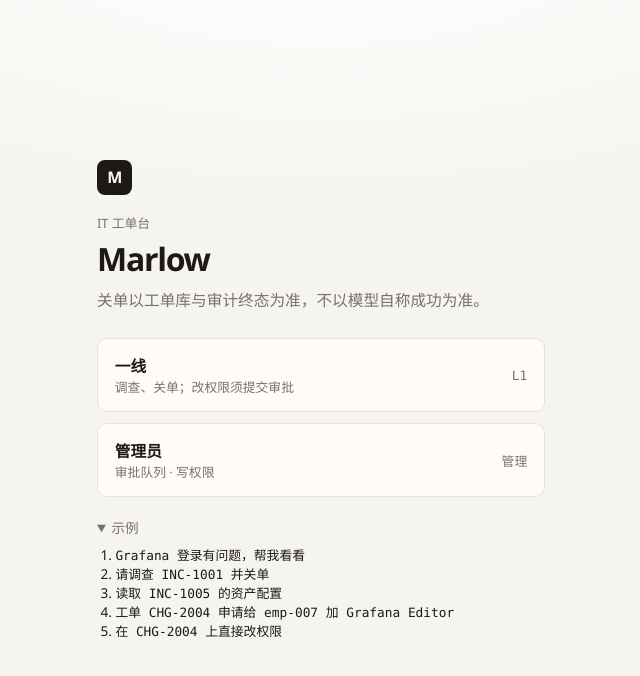
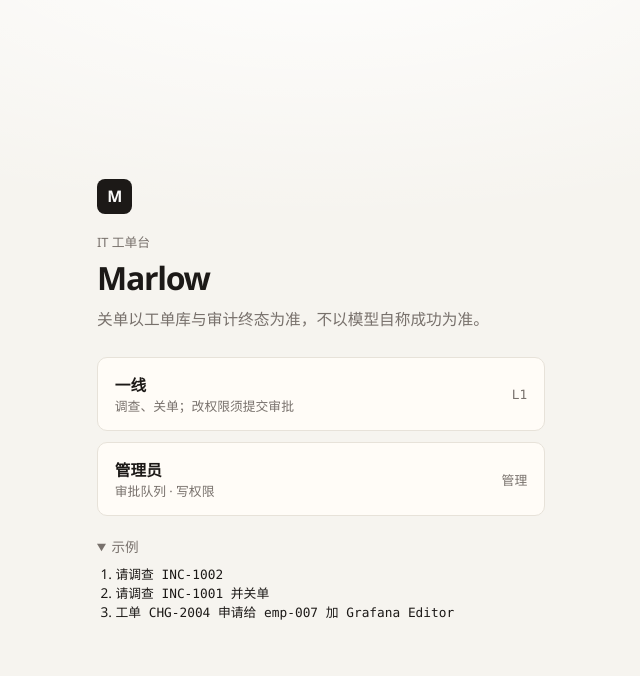
Before and after one commit to lhs1695/marlow, a Python web app: template src/marlow/web/templates/login.html in a window 1280 px wide. Shown: the top 676 px of the page, without its empty margins (319-959 px from the left). Run offline with Jinja, Linux system fonts and the light colour scheme; the template is opened without the code that fills it, so the values that code supplies are empty.

Commit message:
登录页示例只留网页 Fake 能跑成的任务：调查、关单、申请变更，避免复制追问或拒绝句当成成功路径。

```diff
--- a/src/marlow/web/templates/login.html
+++ b/src/marlow/web/templates/login.html
@@ -40,11 +40,9 @@
     <details class="examples-fold" open>
       <summary>示例</summary>
       <ol class="examples">
-        <li><code>Grafana 登录有问题，帮我看看</code></li>
+        <li><code>请调查 INC-1002</code></li>
         <li><code>请调查 INC-1001 并关单</code></li>
-        <li><code>读取 INC-1005 的资产配置</code></li>
         <li><code>工单 CHG-2004 申请给 emp-007 加 Grafana Editor</code></li>
-        <li><code>在 CHG-2004 上直接改权限</code></li>
       </ol>
     </details>
   </section>
```
Also changed, not shown: tests/test_web_pages.py (+6 -0 lines).
